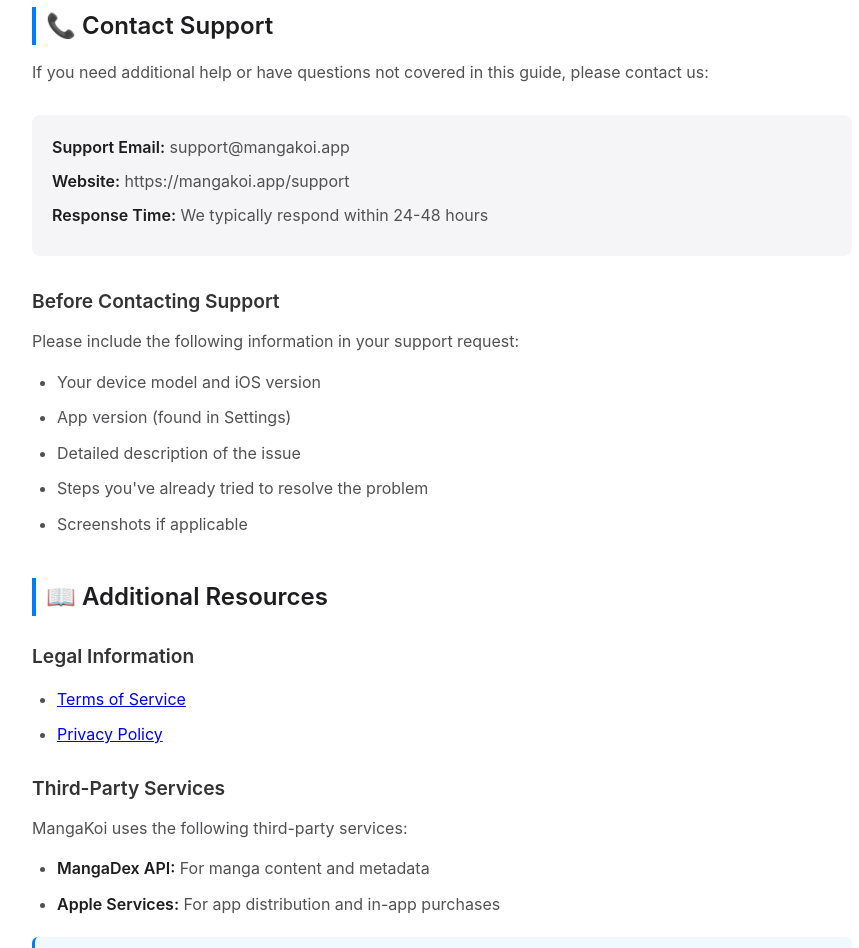
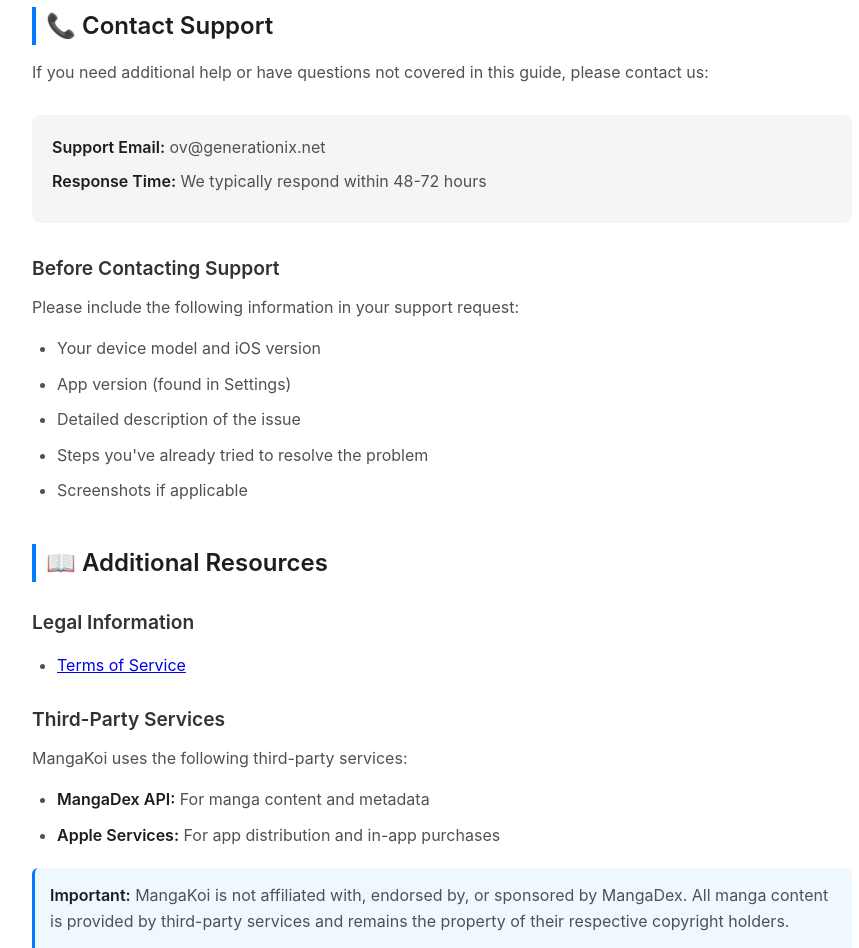
Before and after one commit to Arrancar/static_resources, a plain HTML site: page support.html in a window 1280 px wide. Shown: the part 7320-8268 px from the top of the page, without its empty margins (198-1057 px from the left). Drawn offline with Linux system fonts and the light colour scheme.

Commit message:
Update support contact information and response time in support.html

```diff
--- a/support.html
+++ b/support.html
@@ -521,9 +521,8 @@
             <p>If you need additional help or have questions not covered in this guide, please contact us:</p>
 
             <div class="contact-section">
-                <p><strong>Support Email:</strong> support@mangakoi.app</p>
-                <p><strong>Website:</strong> https://mangakoi.app/support</p>
-                <p><strong>Response Time:</strong> We typically respond within 24-48 hours</p>
+                <p><strong>Support Email:</strong> ov@generationix.net</p>
+                <p><strong>Response Time:</strong> We typically respond within 48-72 hours</p>
             </div>
 
             <h3>Before Contacting Support</h3>
@@ -543,7 +542,6 @@
             <h3>Legal Information</h3>
             <ul>
                 <li><a href="terms_of_service.html">Terms of Service</a></li>
-                <li><a href="privacy_policy.html">Privacy Policy</a></li>
             </ul>
 
             <h3>Third-Party Services</h3>
```
